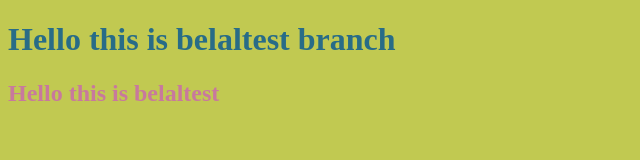
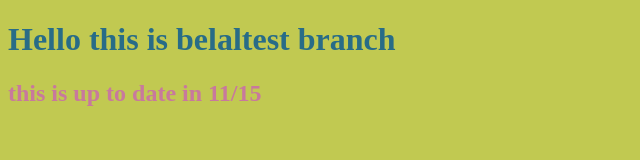
Before and after one commit to belalslah/mywork, a plain HTML site: page index.html in a window 1280 px wide. Shown: the full height of the page, 0-640 px from the left. Drawn offline with Linux system fonts and the light colour scheme.

Commit message:
edit html file in 11/15

```diff
--- a/index.html
+++ b/index.html
@@ -8,7 +8,7 @@
 </head>
 <body>
     <h1>Hello this is belaltest branch </h1>
-    <h2>Hello this is belaltest </h2>
+    <h2>this is up to date in 11/15 </h2>
 
 
     <script src="app.js"></script>
```
